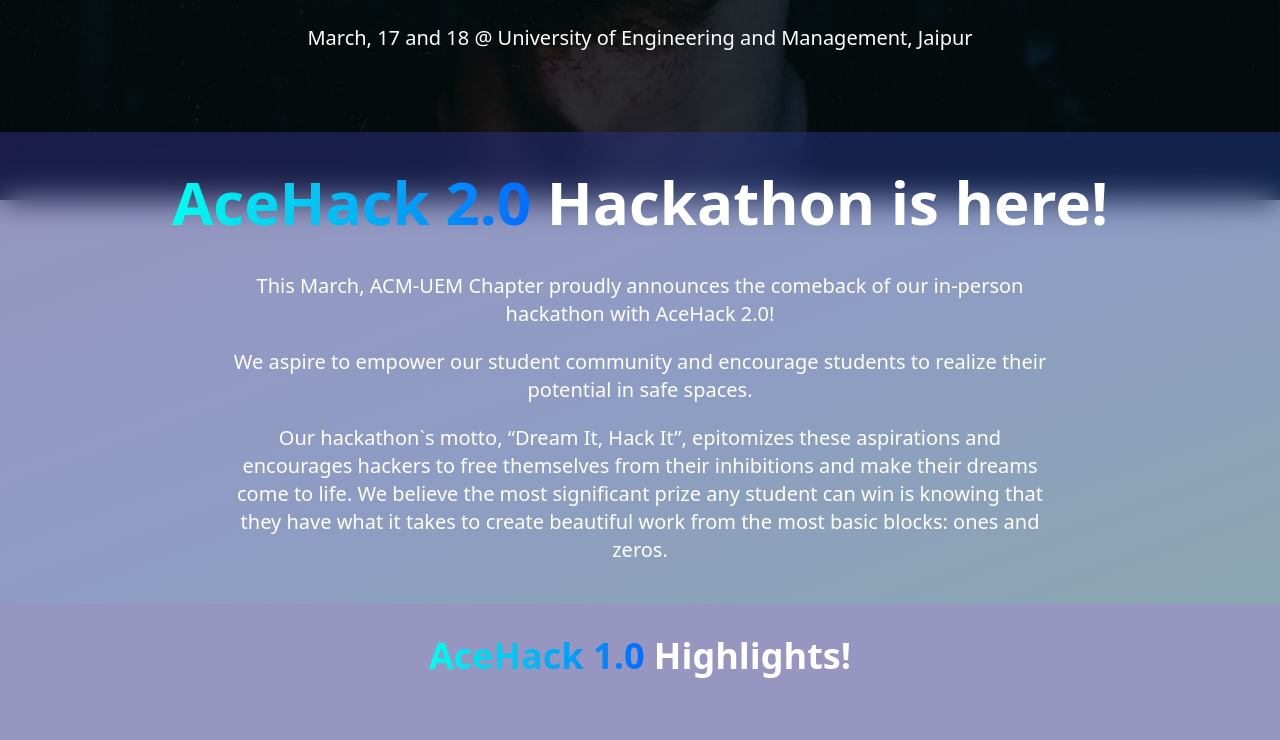
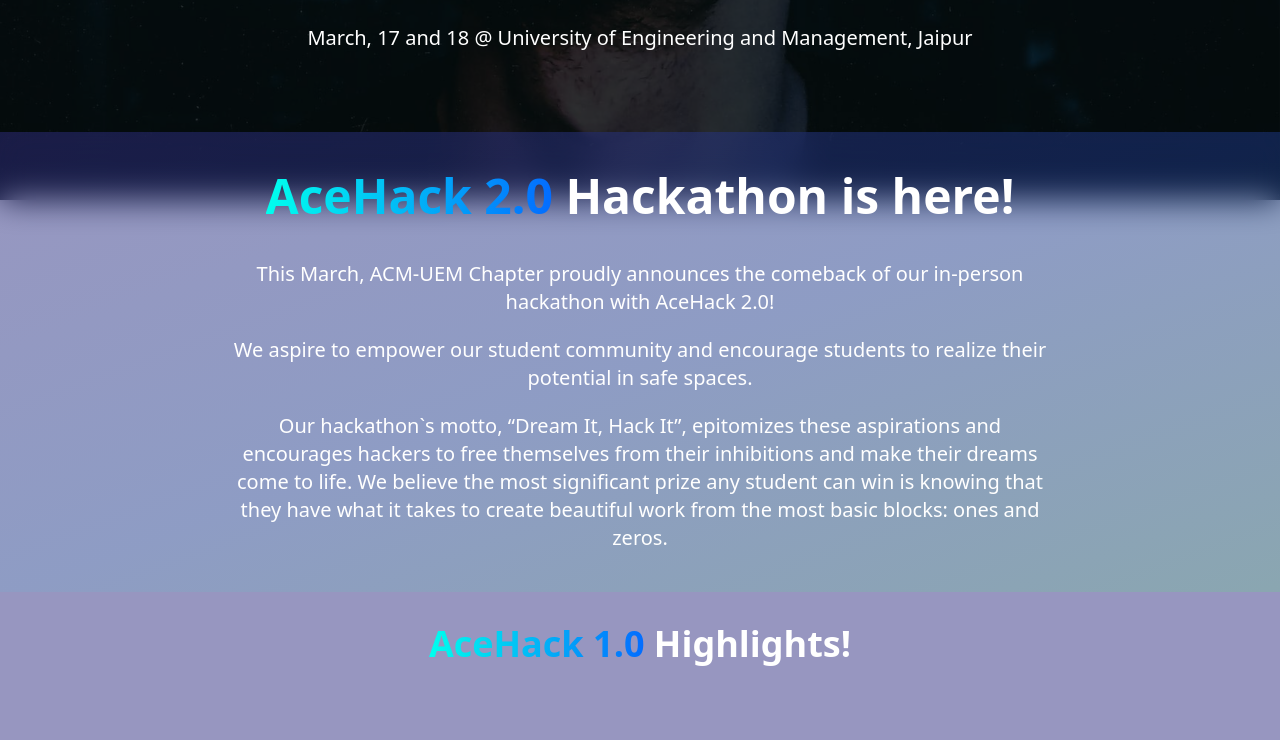
Before and after one commit to kshitijv256/aceHack2.0, a React (Vite) app: page / in a window 1280 px wide. Shown: the part 600-1340 px from the top of the page. Built offline with nearby package versions, Linux system fonts and the light colour scheme.

Commit message:
about page font size

```diff
--- a/src/pages/About.jsx
+++ b/src/pages/About.jsx
@@ -2,12 +2,12 @@ import React from "react";
 
 const About = () => {
   return (
-    <div className="bg-gradient-to-br from-indigo-900/50 via-blue-900/50 to-cyan-900/50 backdrop-blur-lg scroll-smooth w-screen">
+    <div className="bg-gradient-to-br from-indigo-900/50 via-blue-900/50 to-cyan-900/50 backdrop-blur-lg scroll-smooth w-screen py-10">
       <div className="flex flex-col text-white text-center items-center">
-        <h1 className="md:text-6xl text-4xl font-bold py-10 flex-wrap">
+        <h1 className="text-5xl font-bold pb-10 flex-wrap">
           <span className="grad-text">AceHack 2.0</span>  Hackathon is here!
         </h1>
-        <div className="text-xl flex flex-col gap-5 lg:px-56 pb-10 px-5">
+        <div className="text-xl flex flex-col gap-5 lg:px-56 px-5">
           <p>
             This March, ACM-UEM Chapter proudly announces the comeback of our
             in-person hackathon with AceHack 2.0!
```
